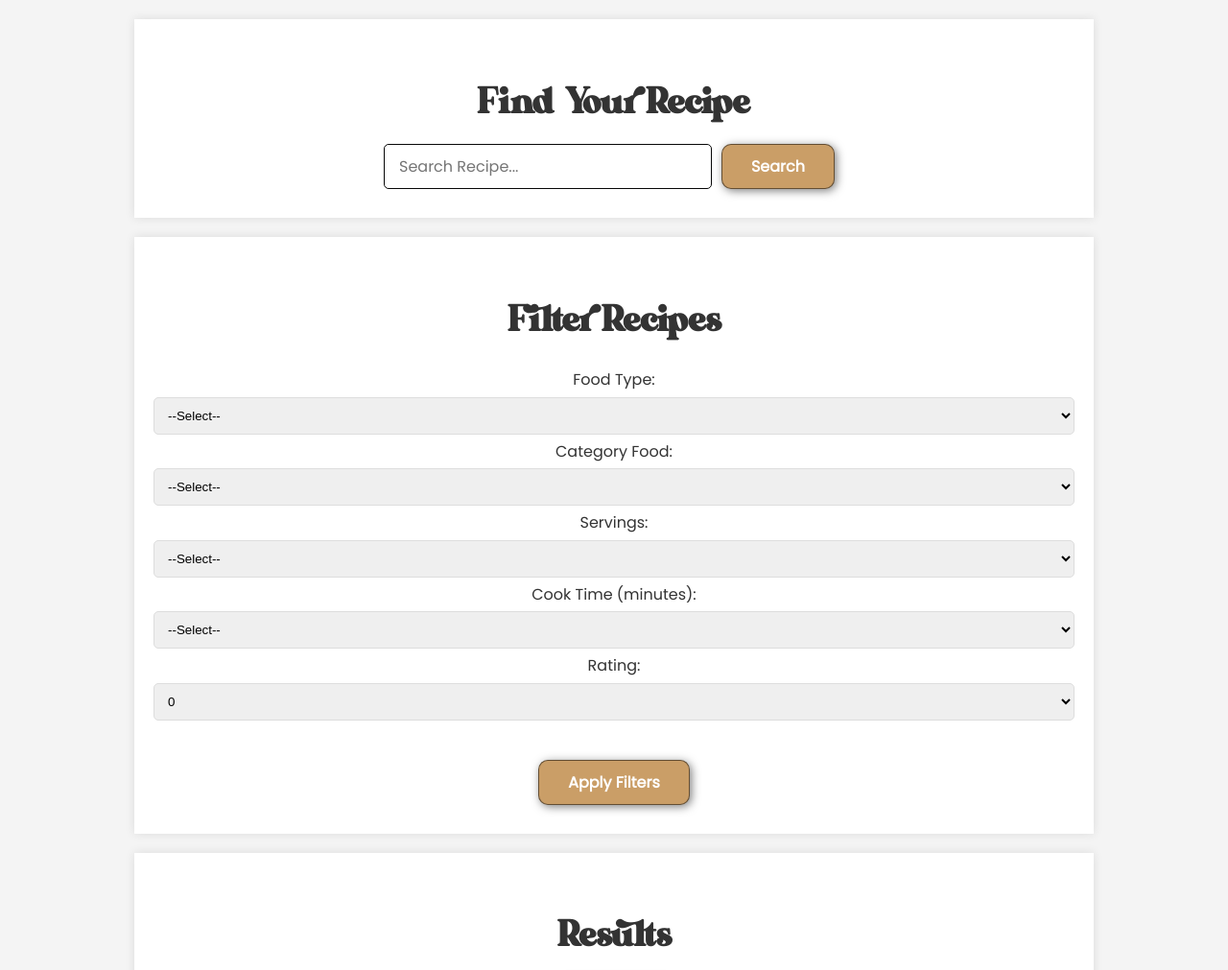
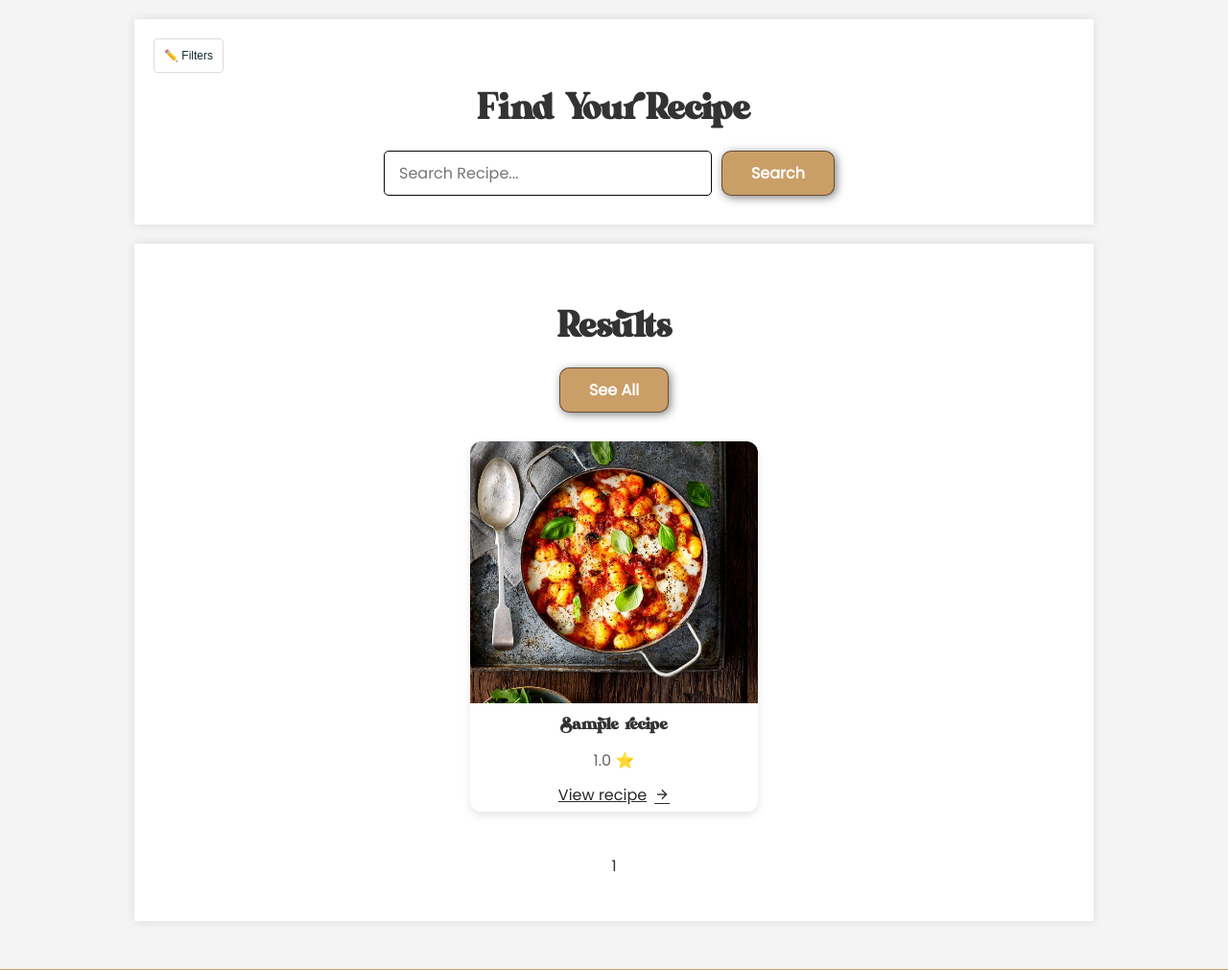
Before and after one commit to jorgegarcelan/web_apps, a Flask app: page /explore in a window 1280 px wide. Shown: the part 223-1234 px from the top of the page at 96% size. Run offline with Flask 3, Linux system fonts and the light colour scheme; tables that the repository leaves empty hold one stand-in row (values such as "Sample post").

Commit message:
filter and search finished

```diff
--- a/Recipes/explore.py
+++ b/Recipes/explore.py
@@ -16,7 +16,6 @@ def search():
     category_food = request.args.get('category_food')
     servings = request.args.get('servings')
     cook_time = request.args.get('cook_time')
-    rating = request.args.get('rating')
 
     recipes_query = Recipe.query
 
@@ -34,9 +33,13 @@ def search():
             recipes_query = recipes_query.filter(Recipe.cook_time.between(int(min_time), int(max_time)))
         elif cook_time == '120+':
             recipes_query = recipes_query.filter(Recipe.cook_time >= 120)
-    if rating:
-        # TODO complete this filter.
-        pass
+
+    # Order the results by rating.
+    subq = db.session.query(
+        Rating.recipe_id,
+        func.avg(Rating.value).label('average_rating')
+    ).group_by(Rating.recipe_id).subquery()
+    recipes_query = recipes_query.outerjoin(subq, Recipe.id == subq.c.recipe_id).order_by(subq.c.average_rating.desc(), Recipe.id)
 
     paginated_recipes = recipes_query.paginate(page=page, per_page=per_page)
     filter_params = {
@@ -45,7 +48,6 @@ def search():
         'category_food': category_food,
         'servings': servings,
         'cook_time': cook_time,
-        'rating': rating
     }
 
     return render_template('recipes/explore.html',
--- a/Recipes/static/css/explore.css
+++ b/Recipes/static/css/explore.css
@@ -42,11 +42,25 @@ body {
     width: 80%;
 }
 
+.filter-container{
+    width: 100%;
+    margin-bottom: 0;
+    border-radius: 10px;
+    background-color: #fefefe;
+    border: 1px solid #888;
+    box-shadow: 0 4px 8px rgba(0,0,0,0.1);
+    transition: transform 0.2s ease-in-out;
+}
+
 h1 {
     font-family: 'Bavista Soulare';
     font-size: 44px;
     font-weight: bold;
     margin-bottom: 0;
+}
+
+.search-container h1 {
+    margin-top: 0;
 }
 
 form.search {
@@ -187,6 +201,70 @@ form.search .search-bar {
     padding: 0.5rem 1rem;
 }
 
+.button-container {
+    display: flex;
+    align-items: center;
+    justify-content: flex-start;
+    width: 100%;
+}
+
+.edit-button {
+    background-color: #f8f8f800; /* Light grey background */
+    border: 1px solid #dcdcdc; /* Grey border */
+    border-radius: 4px; /* Rounded corners */
+    padding: 10px; /* Top/bottom padding of 10px, left/right padding of 20px */
+    font-size: 12px; /* Set font-size */
+    cursor: pointer; /* Change mouse cursor to pointer when hovering over the button */
+    transition: background-color 0.3s ease; /* Smooth transition for background color */
+    text-align: left; /* Center the text inside the button */
+    display: inline-block;
+    color: #142c35;
+}
+
+.edit-button:hover {
+    background-color: #e2e2e2; /* Slightly darker background on hover */
+  }
+
+.modal {
+    display: none; /* Hidden by default */
+    position: fixed; /* Stay in place */
+    z-index: 10; /* Sit on top */
+    left: 0;
+    top: 0;
+    width: 100%; /* Full width */
+    height: 100%; /* Full height */
+    overflow: auto;  /*Enable scroll if needed */
+    background-color: rgb(0,0,0); /* Fallback color */
+    background-color: rgba(0,0,0,0.4); /* Black w/ opacity */
+}
+
+
+/* Modal Content/Box */
+.modal-content {
+    background-color: #fefefe;
+    margin: 15% auto; /* 15% from the top and centered */
+    border: 1px solid #888;
+    width: 40%; /* Could be more or less, depending on screen size */
+    box-shadow: 0 4px 8px rgba(0,0,0,0.1);
+    border-radius: 10px;
+    transition: transform 0.2s ease-in-out;
+}
+
+/* The Close Button */
+.close {
+    color: #aaa;
+    float: right;
+    font-size: 28px;
+    font-weight: bold;
+}
+
+.close:hover,
+.close:focus {
+    color: black;
+    text-decoration: none;
+    cursor: pointer;
+}
+
 /* Ajustes Responsivos */
 @media (max-width: 768px) {
     .search-bar,
--- a/Recipes/templates/create.html
+++ b/Recipes/templates/create.html
@@ -38,7 +38,4 @@
     <!-- Hidden fields for passing recipe_id -->
     <input type="hidden" name="recipe_id" value="{{ recipe.id }}">
   </form>
-
-
-
 {% endblock %}
--- a/Recipes/templates/main/main.html
+++ b/Recipes/templates/main/main.html
@@ -22,7 +22,7 @@ Home Page
         <p>Delight in a diverse array of recipes, from cozy classics to daring delights. <span>'RecipeRealm'</span> is your destination for memorable gastronomic adventures.</p>
         <div class="btns-container">
             <div class="btn-container">
-                <a href="#" ><button class="btn-primary">Explore Recipes</button></a>
+                <a href="{{ url_for('explore.search') }}" ><button class="btn-primary">Explore Recipes</button></a>
             </div>
             <div class="btn-container">
                 <a href="#" ><button class="btn-primary">Create Recipe</button></a>
--- a/Recipes/templates/recipes/explore.html
+++ b/Recipes/templates/recipes/explore.html
@@ -10,18 +10,19 @@ Explore Recipes
 
 {% block content %}
 <div class="container">
+
     <div class="search-container">
-        <h1>Find Your Recipe</h1>
-        <form class="search" action="{{ url_for('explore.search')}}#results-container" method="GET">
-            <input type="text" name="search" class="search-bar" placeholder="Search Recipe...">
-            <input type="submit" value="Search" class="btn-primary">
-        </form>
-    </div>
+        <div class="button-container">
 
-
+            <!-- The Modal -->
+            <div id="myModal" class="modal">
+                <!-- Modal content -->
+                <div class="modal-content">
                     <div class="filter-container">
-        <h1>Filter Recipes</h1>
-        <form class="filter-form" action="{{ url_for('explore.search') }}" method="GET">
+                        <span class="close">&times;</span>
+                        <h2>✏️ Apply Your Filters</h2>
+                        <!-- Edit form -->
+                        <form class="filter-form edit-form" action="{{ url_for('explore.search') }}" method="GET">
                             <p>
                                 <!-- Filter by food type -->
                                 <label for="type_food">Food Type:</label>
@@ -68,19 +69,23 @@ Explore Recipes
                                     </option>
                                     {% endfor %}
                                 </select>
-
-                <!-- Filter by Rating -->
-                <label for="rating">Rating:</label>
-                <select name="rating" id="rating">
-                    <option value="">--Select--</option>
-                    {% for i in range(0, 6) %}
-                    <option value="{{ i }}" {% if request.args.get('rating')|int == i %}selected{% endif %}>{{ i }}</option>
-                    {% endfor %}
-                </select>
                             </p>
-            <input type="submit" value="Apply Filters" class="btn-primary">
+                            <input type="submit" value="Apply Filters" class="btn-primary save-button">
                         </form>
                     </div>
+                </div>
+            </div>
+        </div>
+        <div class="button-container">
+            <button type="submit" id="myBtn" class="edit-button edit-form">✏️ Filters </button>
+        </div>
+        <h1>Find Your Recipe</h1>
+        <form class="search" action="{{ url_for('explore.search')}}#results-container" method="GET">
+            <input type="text" name="search" class="search-bar" placeholder="Search Recipe...">
+            <input type="submit" value="Search" class="btn-primary">
+        </form>
+    </div>
+
     <div id="results-container" class="results-container">
         <h1>Results</h1>
         <div class="see-all">
@@ -120,4 +125,31 @@ Explore Recipes
         </div>
     </div>
 </div>
+<script>
+    // Get the modal
+    var modal = document.getElementById("myModal");
+
+    // Get the button that opens the modal
+    var btn = document.getElementById("myBtn");
+
+    // Get the <span> element that closes the modal
+    var span = document.getElementsByClassName("close")[0];
+
+    // When the user clicks the button, open the modal
+    btn.onclick = function() {
+    modal.style.display = "block";
+    }
+
+    // When the user clicks on <span> (x), close the modal
+    span.onclick = function() {
+    modal.style.display = "none";
+    }
+
+    // When the user clicks anywhere outside of the modal, close it
+    window.onclick = function(event) {
+    if (event.target == modal) {
+        modal.style.display = "none";
+    }
+    }
+</script>
 {% endblock %}
```
Lines whose indentation alone changed are shown as unchanged.
